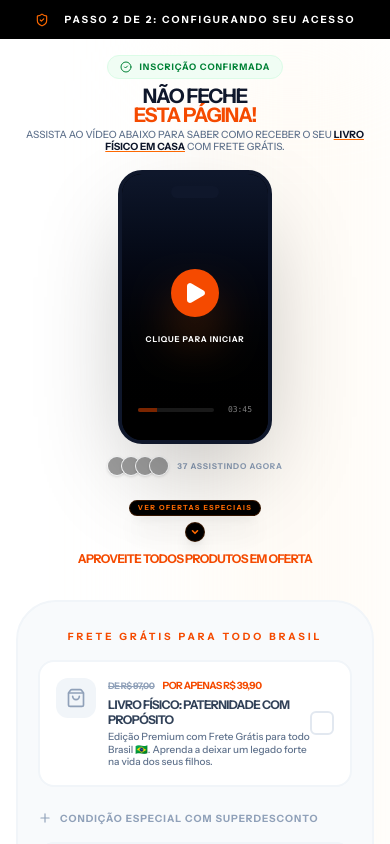
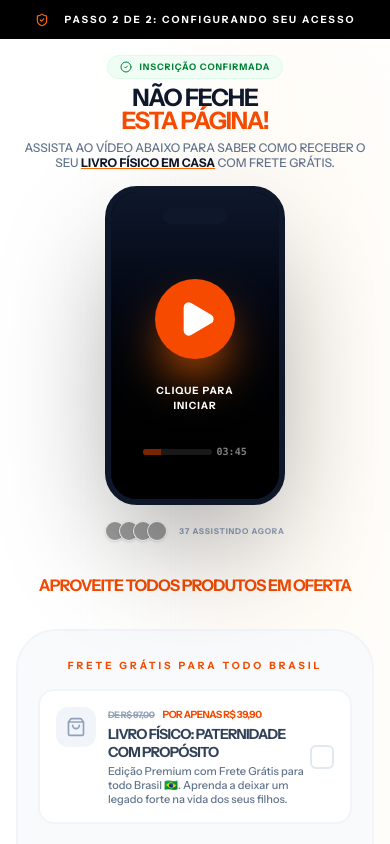
Before and after one commit to wagnerferrazdelima-maker/Paternidade, a React (Vite) app: page /obrigado in a window 390 px wide. Shown: the top 844 px of the page. Built offline with nearby package versions, Linux system fonts and the light colour scheme; grey boxes are pictures that could not be loaded.

Commit message:
feat: Enhance Thank You page visual hierarchy
Increase font sizes and adjust spacing on the Thank You page to make key messages more prominent and improve overall readability on various screen sizes. This aims to guide users more effectively towards watching the video.

```diff
--- a/src/ThankYou.tsx
+++ b/src/ThankYou.tsx
@@ -159,37 +159,37 @@ export default function ThankYou() {
               initial={{ y: 20, opacity: 0 }}
               animate={{ y: 0, opacity: 1 }}
               transition={{ delay: 0.2 }}
-              className="text-xl sm:text-4xl md:text-6xl font-black mb-1 sm:mb-6 tracking-tighter leading-[0.95] uppercase"
+              className="text-2xl sm:text-5xl md:text-7xl font-black mb-2 sm:mb-6 tracking-tighter leading-[0.95] uppercase"
             >
               NÃO FECHE <br/> <span className="text-orange-600">ESTA PÁGINA!</span>
             </motion.h1>
-            <p className="text-[10px] sm:text-xl text-slate-500 max-w-2xl mx-auto leading-tight sm:leading-relaxed font-medium px-2 sm:px-0">
+            <p className="text-xs sm:text-2xl text-slate-500 max-w-2xl mx-auto leading-tight sm:leading-relaxed font-medium px-2 sm:px-0">
               ASSISTA AO VÍDEO ABAIXO PARA SABER COMO RECEBER O SEU <span className="text-slate-900 font-bold underline decoration-orange-500 decoration-1 sm:decoration-4">LIVRO FÍSICO EM CASA</span> COM FRETE GRÁTIS.
             </p>
           </div>
 
-          {/* VSL Section - Portrait format, size optimized for mobile first fold */}
-          <div className="max-w-[170px] sm:max-w-md mx-auto mb-6 sm:mb-16 px-2">
-            <div className="relative aspect-[9/16] bg-black rounded-[1.5rem] sm:rounded-[3rem] shadow-[0_40px_100px_-20px_rgba(0,0,0,0.3)] overflow-hidden border-[4px] sm:border-[12px] border-slate-900 group">
+          {/* VSL Section - Portrait format, increased size for better prominence */}
+          <div className="max-w-[240px] sm:max-w-xl mx-auto mb-8 sm:mb-20 px-2 text-left">
+            <div className="relative aspect-[9/16] bg-black rounded-[2rem] sm:rounded-[4rem] shadow-[0_50px_120px_-20px_rgba(0,0,0,0.4)] overflow-hidden border-[6px] sm:border-[16px] border-slate-900 group">
               {/* Fake Video Player Placeholder */}
-              <div className="absolute inset-0 flex flex-col items-center justify-center text-center p-4 sm:p-8 bg-gradient-to-b from-slate-900 to-black">
-                <div className="w-12 h-12 sm:w-24 sm:h-24 bg-orange-600 rounded-full flex items-center justify-center text-white shadow-2xl shadow-orange-500 group-hover:scale-110 transition-transform cursor-pointer">
-                  <Play size={24} className="sm:w-12 sm:h-12" fill="currentColor" />
+              <div className="absolute inset-0 flex flex-col items-center justify-center text-center p-6 sm:p-12 bg-gradient-to-b from-slate-900 to-black">
+                <div className="w-20 h-20 sm:w-32 sm:h-32 bg-orange-600 rounded-full flex items-center justify-center text-white shadow-2xl shadow-orange-500 group-hover:scale-110 transition-transform cursor-pointer">
+                  <Play size={40} className="sm:w-16 sm:h-16 ml-1" fill="currentColor" />
                 </div>
-                <p className="mt-4 sm:mt-8 text-white font-black uppercase tracking-widest text-[8px] sm:text-xs animate-pulse">Clique para Iniciar</p>
-                <div className="absolute bottom-6 sm:bottom-10 left-0 w-full px-4 sm:px-8 flex items-center justify-between opacity-50">
-                   <div className="h-1 w-2/3 bg-white/20 rounded-full overflow-hidden">
+                <p className="mt-6 sm:mt-12 text-white font-black uppercase tracking-widest text-[10px] sm:text-base animate-pulse">Clique para Iniciar</p>
+                <div className="absolute bottom-10 sm:bottom-16 left-0 w-full px-8 sm:px-12 flex items-center justify-between opacity-50">
+                   <div className="h-1.5 w-2/3 bg-white/20 rounded-full overflow-hidden">
                       <div className="h-full bg-orange-600 w-1/4"></div>
                    </div>
-                   <span className="text-[8px] sm:text-[10px] text-white font-mono">03:45</span>
+                   <span className="text-[10px] sm:text-sm text-white font-mono font-bold">03:45</span>
                 </div>
               </div>
 
               {/* Decorative Frame */}
-              <div className="absolute top-3 sm:top-6 left-1/2 -translate-x-1/2 w-12 sm:w-20 h-3 sm:h-6 bg-slate-900 rounded-full"></div>
+              <div className="absolute top-4 sm:top-8 left-1/2 -translate-x-1/2 w-16 sm:w-32 h-4 sm:h-8 bg-slate-900 rounded-full"></div>
             </div>
 
-            <div className="mt-3 flex items-center justify-center gap-2">
+            <div className="mt-4 flex items-center justify-center gap-3">
               <div className="flex -space-x-1.5 sm:-space-x-2 shrink-0">
                  {[
                    "https://images.unsplash.com/photo-1472099645785-5658abf4ff4e?auto=format&fit=facearea&facepad=2&w=100&h=100&q=80",
@@ -207,33 +207,7 @@ export default function ThankYou() {
               </span>
             </div>
           </div>
-
-          {/* Scroll Indicator - Positioned for mobile first fold */}
-          <motion.div
-            initial={{ opacity: 0 }}
-            animate={{ opacity: 1 }}
-            className="flex lg:hidden justify-center pb-2 cursor-pointer"
-            onClick={() => {
-              const element = document.getElementById('offers-section');
-              element?.scrollIntoView({ behavior: 'smooth' });
-            }}
-          >
-            <motion.div
-              animate={{ y: [0, 6, 0] }}
-              transition={{ repeat: Infinity, duration: 1.5, ease: "easeInOut" }}
-              className="flex flex-col items-center gap-1.5"
-            >
-              <span className="text-[7px] font-black uppercase tracking-[0.2em] text-orange-500 bg-black px-2 py-0.5 rounded-full border border-orange-500/20 shadow-xl">Ver Ofertas Especiais</span>
-              <div className="w-5 h-5 rounded-full bg-black flex items-center justify-center text-orange-500 shadow-lg border border-orange-500/20">
-                <ChevronDown size={10} strokeWidth={4} />
-              </div>
-            </motion.div>
-          </motion.div>
-
-
-
-
-          <span id="offers-section" className="text-orange-600 font-black uppercase text-[12px] sm:text-4xl tracking-tighter text-center whitespace-nowrap block w-full mb-8 sm:mb-12 px-4">
+          <span id="offers-section" className="text-orange-600 font-black uppercase text-base sm:text-5xl tracking-tighter text-center whitespace-nowrap block w-full mb-8 sm:mb-12 px-4">
             APROVEITE TODOS PRODUTOS EM OFERTA
           </span>
 
@@ -263,8 +237,8 @@ export default function ThankYou() {
                         <span className="text-[9px] sm:text-[10px] font-bold uppercase tracking-tighter line-through text-slate-400">De R$ {physicalBook.oldPrice.toFixed(2).replace('.', ',')}</span>
                         <p className="text-[10px] sm:text-xs font-black uppercase tracking-tighter text-orange-600">Por Apenas R$ {physicalBook.price.toFixed(2).replace('.', ',')}</p>
                       </div>
-                      <p className="text-xs sm:text-sm font-black text-slate-700 uppercase tracking-tighter mb-1 leading-tight">{physicalBook.title}</p>
-                      <p className="text-[10px] sm:text-[11px] text-slate-500 leading-tight font-medium max-w-sm">{physicalBook.description}</p>
+                      <p className="text-sm sm:text-base font-black text-slate-700 uppercase tracking-tighter mb-1 leading-tight">{physicalBook.title}</p>
+                      <p className="text-[11px] sm:text-xs text-slate-500 leading-tight font-medium max-w-sm">{physicalBook.description}</p>
                     </div>
                   </div>
                   <div className={`h-6 w-6 shrink-0 rounded-md border-2 flex items-center justify-center transition-all ${
@@ -313,9 +287,9 @@ export default function ThankYou() {
                               <span className="text-[9px] sm:text-[10px] font-bold uppercase tracking-tighter line-through text-slate-400">De R$ {bump.oldPrice.toFixed(2).replace('.', ',')}</span>
                               <p className={`text-[10px] sm:text-xs font-black uppercase tracking-tighter ${isCombo ? 'text-orange-700' : 'text-orange-600'}`}>Por Apenas + R$ {bump.price.toFixed(2).replace('.', ',')}</p>
                             </div>
-                            <p className="text-xs sm:text-sm font-black text-slate-700 uppercase tracking-tighter mb-1 leading-tight">{bump.title}</p>
+                            <p className="text-sm sm:text-base font-black text-slate-700 uppercase tracking-tighter mb-1 leading-tight">{bump.title}</p>
                             {bump.description && (
-                              <p className={`text-[10px] sm:text-[11px] leading-tight font-medium max-w-sm ${isCombo ? 'text-slate-700' : 'text-slate-500'}`}>
+                              <p className={`text-[11px] sm:text-xs leading-tight font-medium max-w-sm ${isCombo ? 'text-slate-700' : 'text-slate-500'}`}>
                                 {isCombo ? (
                                   <>
                                     <span className="text-orange-700 font-bold">🚨 ESTA É SUA ÚNICA CHANCE!</span> Leve TUDO (Ebooks + Curso) por preço de custo. <span className="text-orange-600 font-bold uppercase">Pare de lutar sozinho!</span> Tenha o arsenal completo para formar filhos resilientes agora. <span className="text-orange-600 font-bold">ÚLTIMA CHANCE DE LEVAR TUDO POR ESTE VALOR!</span> 🎯
@@ -368,9 +342,9 @@ export default function ThankYou() {
 
                   <button
                     onClick={handleWhatsAppOrder}
-                    className="w-full bg-orange-600 hover:bg-orange-700 text-white font-black py-5 sm:py-6 rounded-2xl transition-all shadow-xl shadow-orange-200 hover:-translate-y-1 active:scale-95 flex items-center justify-center gap-3 group text-base sm:text-lg uppercase tracking-tighter cursor-pointer"
+                    className="w-full bg-orange-600 hover:bg-orange-700 text-white font-black py-5 sm:py-6 rounded-2xl transition-all shadow-xl shadow-orange-200 hover:-translate-y-1 active:scale-95 flex items-center justify-center gap-3 group text-lg sm:text-2xl uppercase tracking-tighter cursor-pointer"
                   >
-                    <ShoppingBag size={22} className="group-hover:rotate-12 transition-transform" />
+                    <ShoppingBag size={24} className="group-hover:rotate-12 transition-transform" />
                     <span>GARANTIR MEU PEDIDO</span>
                   </button>
 
```
